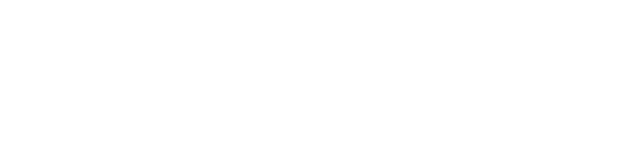
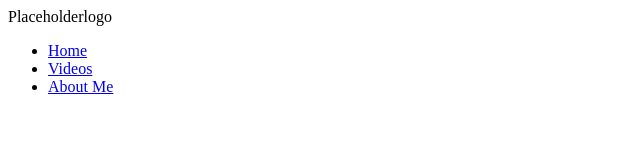
Before and after one commit to flopezpr/flopez, a plain HTML site: page Pages/aboutme.html in a window 1280 px wide. Shown: the whole page, without its empty margins (0-640 px from the left). Drawn offline with Linux system fonts and the light colour scheme.

Commit message:
Add right links to aboutme.html

```diff
--- a/Pages/aboutme.html
+++ b/Pages/aboutme.html
@@ -7,6 +7,15 @@
   <title>Document</title>
 </head>
 <body>
-
+  <div class = "header">
+    <div class = "logo">Placeholderlogo</div>
+  <div class = "rightlinks">
+    <ul>
+      <li><a href="../myrecipes/index.html">Home</a></li>
+      <li><a href="Pages/videos.html">Videos</a></li>
+      <li><a href="Pages/aboutme.html">About Me</a></li>
+  </ul
+  </div>
+  </div>
 </body>
 </html>
```
